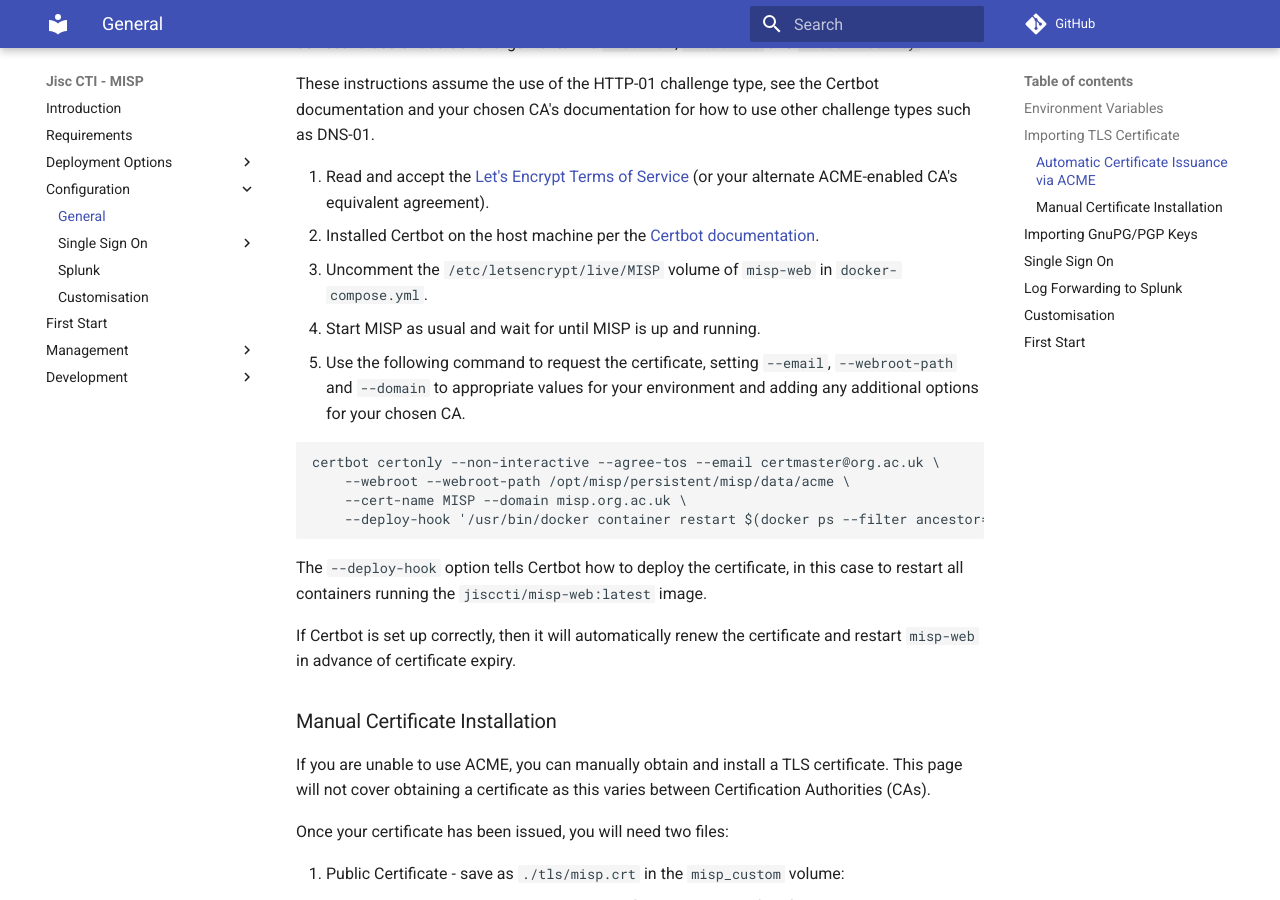
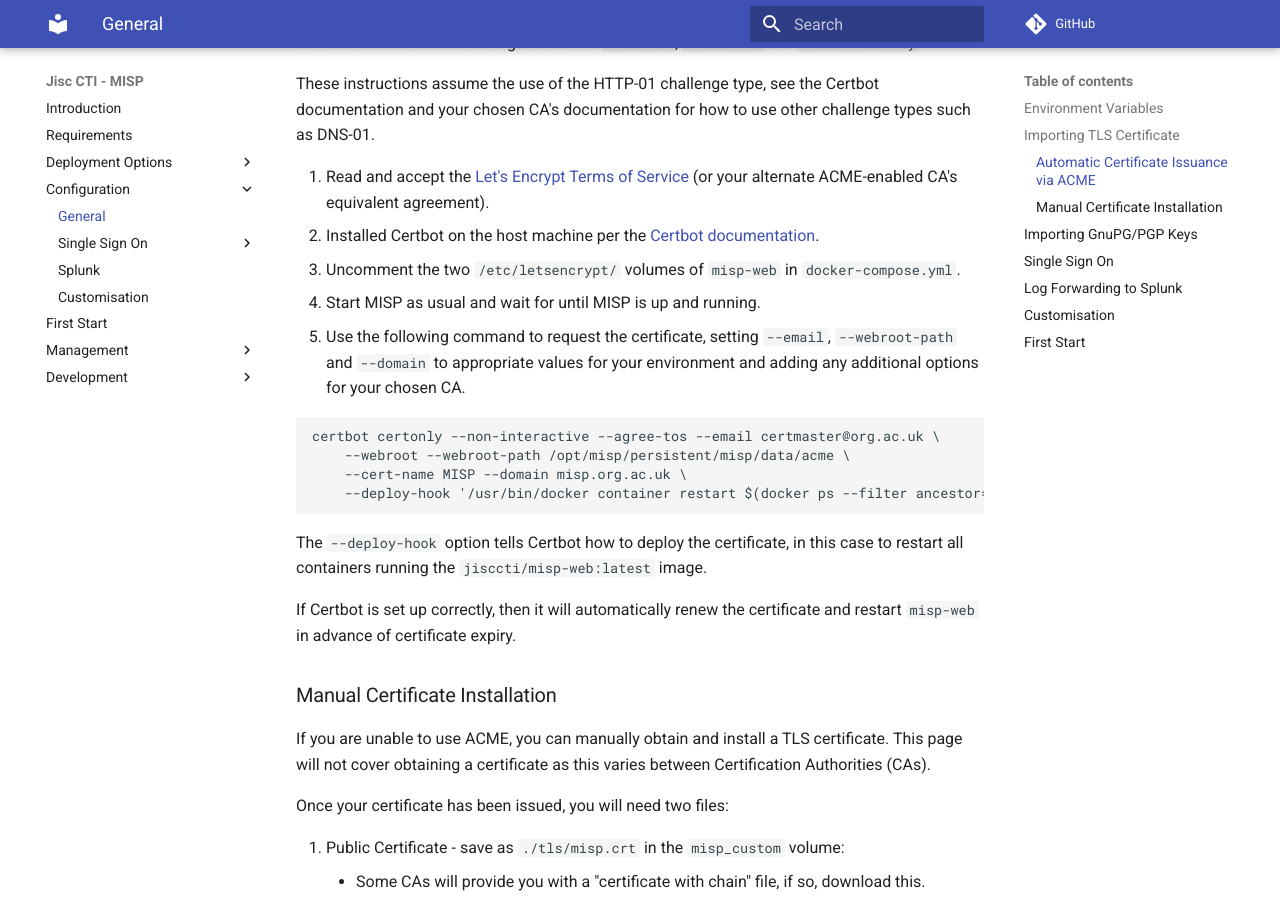
Before and after one commit to JiscCTI/misp-docker, an MkDocs documentation site: the page built from pages/configuration/general.md, in a window 1280 px wide and 900 px high, scrolled down 2767 px. Built offline with MkDocs 1.6.1 and Material for MkDocs 9.7.7, drawn with Linux system fonts in a browser that asks for light colours; comment, search, counter and statistics services are not loaded.

Commit message:
fix: add volume for certbot archive directory

```diff
--- a/docker-compose-ha.yml
+++ b/docker-compose-ha.yml
@@ -115,6 +115,7 @@
     image: jisccti/misp-web:latest
     restart: unless-stopped
     volumes:
+      #- /etc/letsencrypt/archive/MISP:/etc/letsencrypt/archive/MISP:ro
       #- /etc/letsencrypt/live/MISP:/etc/letsencrypt/live/MISP:ro
       - ./persistent/${COMPOSE_PROJECT_NAME}/custom/:/opt/misp_custom
       - ./persistent/${COMPOSE_PROJECT_NAME}/data/:/var/www/MISPData
--- a/docker-compose-shibb.yml
+++ b/docker-compose-shibb.yml
@@ -109,6 +109,7 @@
       - ${HTTPS_PORT:-443}:443
     restart: unless-stopped
     volumes:
+      #- /etc/letsencrypt/archive/MISP:/etc/letsencrypt/archive/MISP:ro
       #- /etc/letsencrypt/live/MISP:/etc/letsencrypt/live/MISP:ro
       - ./persistent/${COMPOSE_PROJECT_NAME}/custom/:/opt/misp_custom
       - ./persistent/${COMPOSE_PROJECT_NAME}/data/:/var/www/MISPData
--- a/docker-compose.yml
+++ b/docker-compose.yml
@@ -107,6 +107,7 @@
       - ${HTTPS_PORT:-443}:443
     restart: unless-stopped
     volumes:
+      #- /etc/letsencrypt/archive/MISP:/etc/letsencrypt/archive/MISP:ro
       #- /etc/letsencrypt/live/MISP:/etc/letsencrypt/live/MISP:ro
       - ./persistent/${COMPOSE_PROJECT_NAME}/custom/:/opt/misp_custom
       - ./persistent/${COMPOSE_PROJECT_NAME}/data/:/var/www/MISPData
--- a/pages/configuration/general.md
+++ b/pages/configuration/general.md
@@ -86,7 +86,7 @@
     your alternate ACME-enabled CA's equivalent agreement).
 1. Installed Certbot on the host machine per the
     [Certbot documentation](https://certbot.eff.org/instructions).
-1. Uncomment the `/etc/letsencrypt/live/MISP` volume of `misp-web` in `docker-compose.yml`.
+1. Uncomment the two `/etc/letsencrypt/` volumes of `misp-web` in `docker-compose.yml`.
 1. Start MISP as usual and wait for until MISP is up and running.
 1. Use the following command to request the certificate, setting `--email`, `--webroot-path` and
     `--domain` to appropriate values for your environment and adding any additional options for your
```
